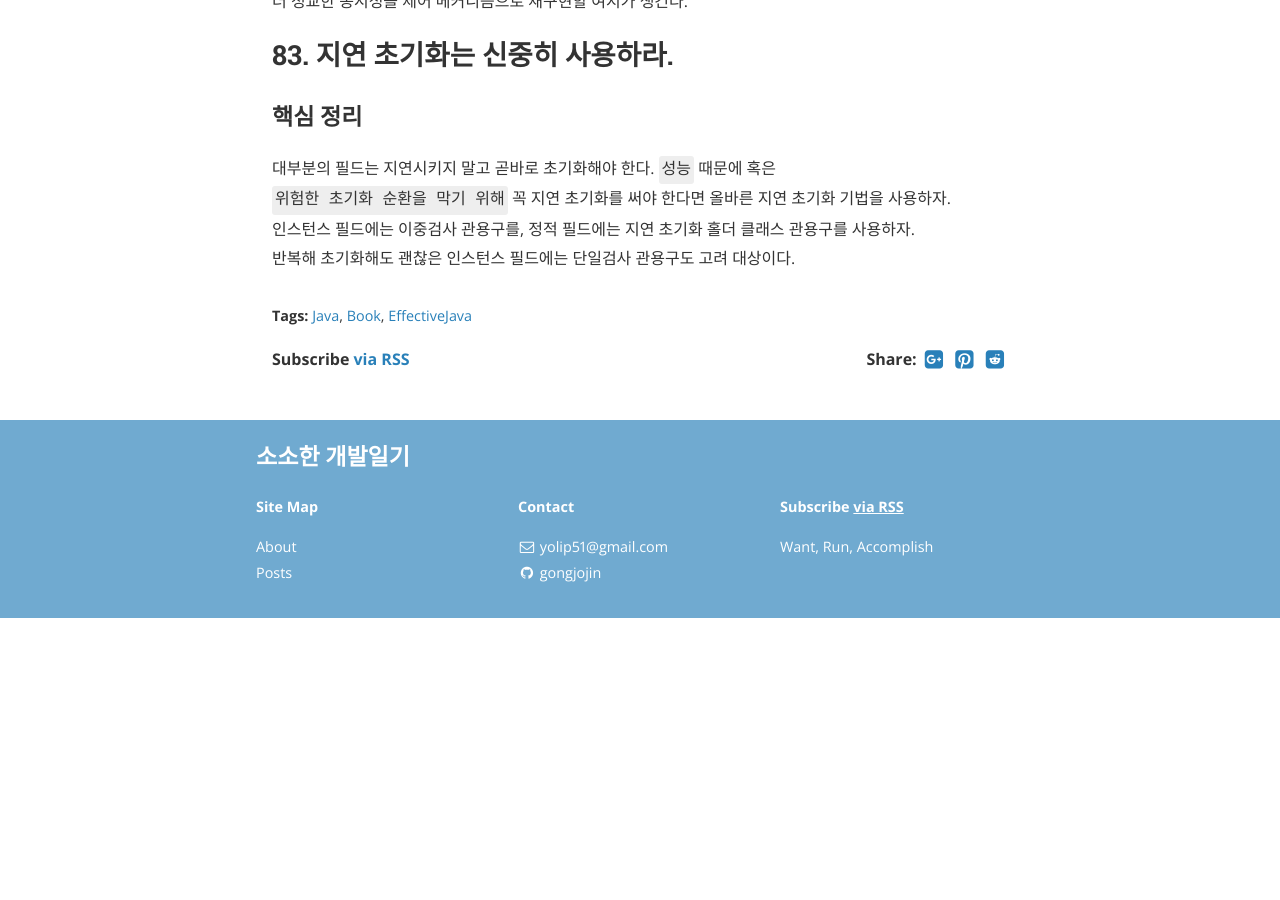
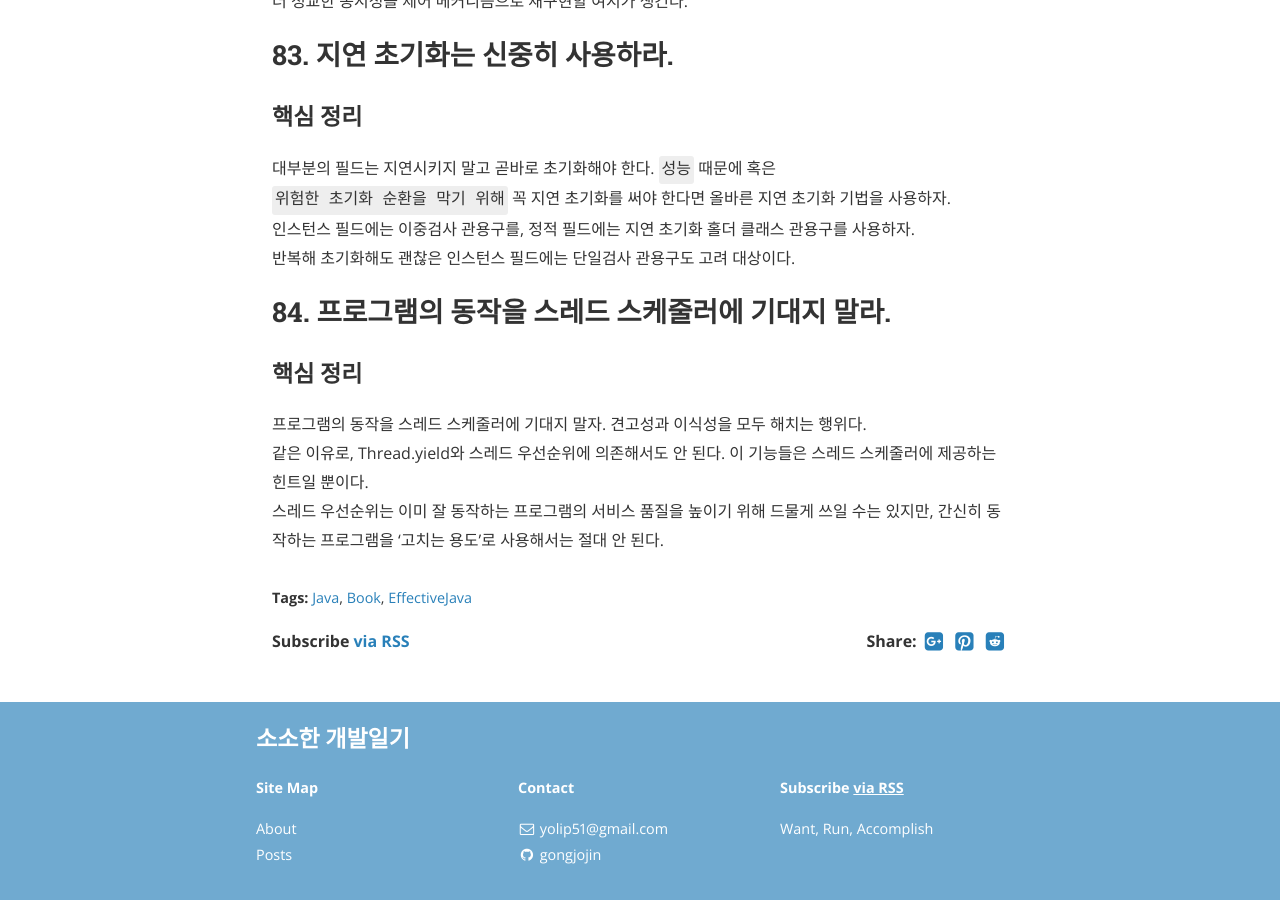
Before and after one commit to gonghojin/gonghojin.github.io, a Jekyll site: the page built from _posts/book/java/effectiveJava/2019-12-23-effectiveJava.md, in a window 1280 px wide and 900 px high, scrolled down 2404 px. Built offline with Jekyll 4.4.1, drawn with Linux system fonts in a browser that asks for light colours; nearby versions of some CDN libraries; comment, search, counter and statistics services are not loaded; before the commit the page ends 3022 px from its top, so only the background shows below that.

Commit message:
Add: 이펙티브자바_84. 프로그램의 동작을 스레드 스케줄러에 기대지 말라.

```diff
--- a/_posts/book/java/effectiveJava/2019-12-23-effectiveJava.md
+++ b/_posts/book/java/effectiveJava/2019-12-23-effectiveJava.md
@@ -60,3 +60,9 @@ synchronized 한정자는 문서화와 관련이 없다. 조건부 스레드 안
 대부분의 필드는 지연시키지 말고 곧바로 초기화해야 한다. `성능` 때문에 혹은 `위험한 초기화 순환을 막기 위해` 꼭 지연 초기화를 써야 한다면 올바른 지연 초기화 기법을 사용하자.
 인스턴스 필드에는 이중검사 관용구를, 정적 필드에는 지연 초기화 홀더 클래스 관용구를 사용하자.
 반복해 초기화해도 괜찮은 인스턴스 필드에는 단일검사 관용구도 고려 대상이다.
+
+## 84. 프로그램의 동작을 스레드 스케줄러에 기대지 말라.
+### 핵심 정리
+프로그램의 동작을 스레드 스케줄러에 기대지 말자. 견고성과 이식성을 모두 해치는 행위다.
+같은 이유로, Thread.yield와 스레드 우선순위에 의존해서도 안 된다. 이 기능들은 스레드 스케줄러에 제공하는 힌트일 뿐이다.
+스레드 우선순위는 이미 잘 동작하는 프로그램의 서비스 품질을 높이기 위해 드물게 쓰일 수는 있지만, 간신히 동작하는 프로그램을 '고치는 용도'로 사용해서는 절대 안 된다.
```
